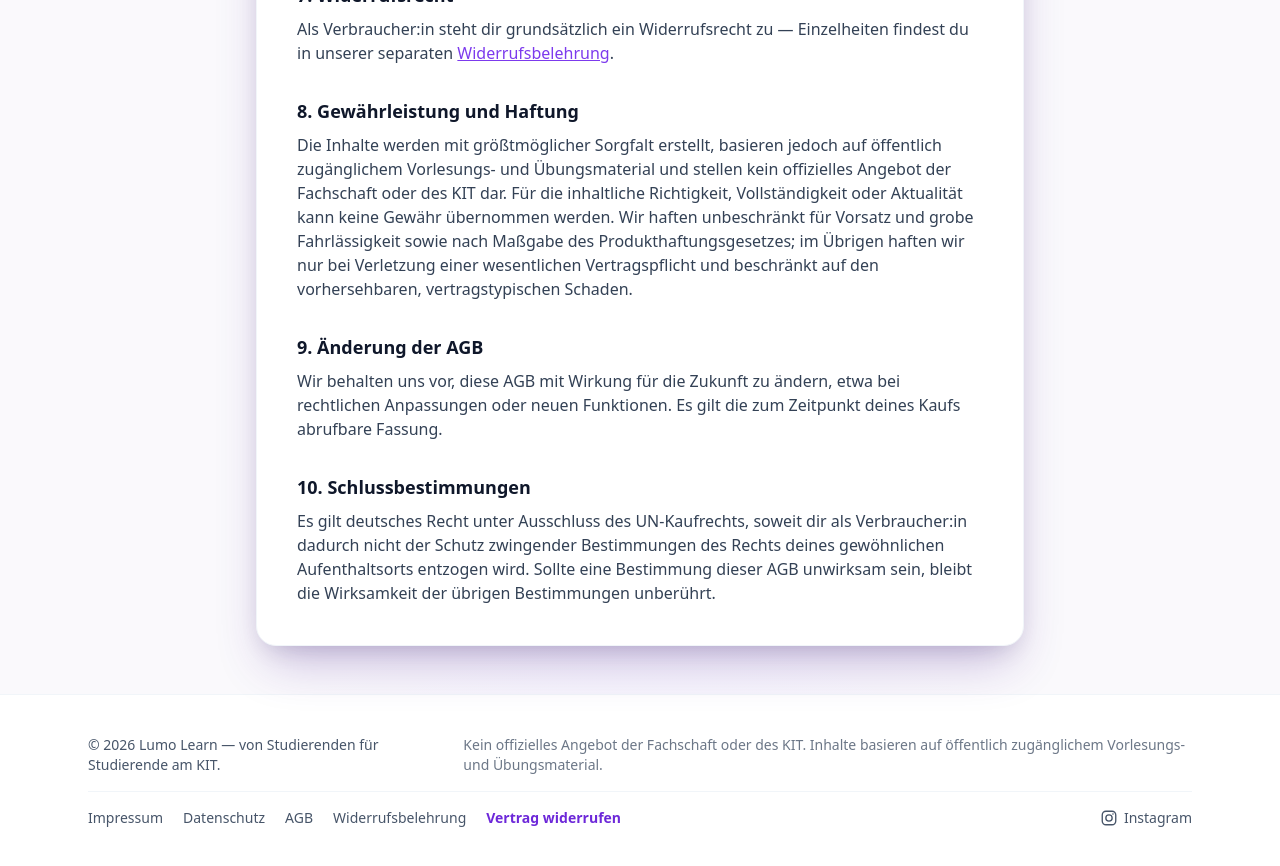
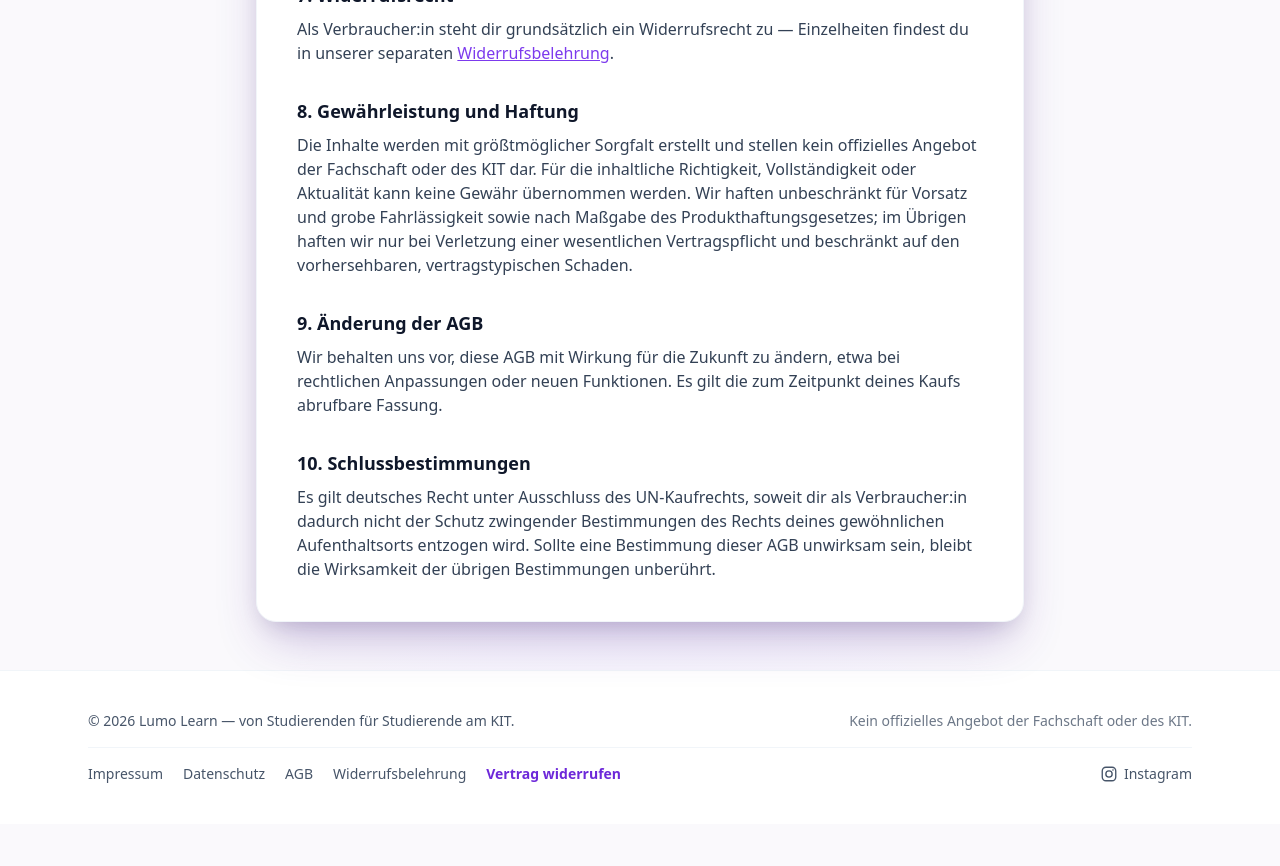
Before and after one commit to Lumo1887/lumo, a Next.js app: page /agb in a window 1280 px wide. Shown: the part 1280-2146 px from the top of the page. After the commit the page ends 2104 px from the top, so only its background shows below. Built offline with nearby package versions, Linux system fonts and the light colour scheme; no server answers.

Commit message:
Footer/AGB: Herkunftsangabe zu Vorlesungsmaterial entfernt

```diff
--- a/app/agb/page.tsx
+++ b/app/agb/page.tsx
@@ -99,10 +99,9 @@ export default function AgbPage() {
         8. Gewährleistung und Haftung
       </h2>
       <p className="mt-2 text-ink-700">
-        Die Inhalte werden mit größtmöglicher Sorgfalt erstellt, basieren
-        jedoch auf öffentlich zugänglichem Vorlesungs- und
-        Übungsmaterial und stellen kein offizielles Angebot der
-        Fachschaft oder des KIT dar. Für die inhaltliche Richtigkeit,
+        Die Inhalte werden mit größtmöglicher Sorgfalt erstellt und
+        stellen kein offizielles Angebot der Fachschaft oder des KIT
+        dar. Für die inhaltliche Richtigkeit,
         Vollständigkeit oder Aktualität kann keine Gewähr übernommen
         werden. Wir haften unbeschränkt für Vorsatz und grobe
         Fahrlässigkeit sowie nach Maßgabe des Produkthaftungsgesetzes;
--- a/components/Footer.tsx
+++ b/components/Footer.tsx
@@ -10,9 +10,7 @@ export default function Footer() {
             Studierende am KIT.
           </p>
           <p className="text-ink-600/80">
-            Kein offizielles Angebot der Fachschaft oder des KIT. Inhalte
-            basieren auf öffentlich zugänglichem Vorlesungs- und
-            Übungsmaterial.
+            Kein offizielles Angebot der Fachschaft oder des KIT.
           </p>
         </div>
         <div className="mt-4 flex flex-wrap items-center justify-center gap-x-5 gap-y-1 border-t border-ink-100 pt-4 sm:justify-start">
```
